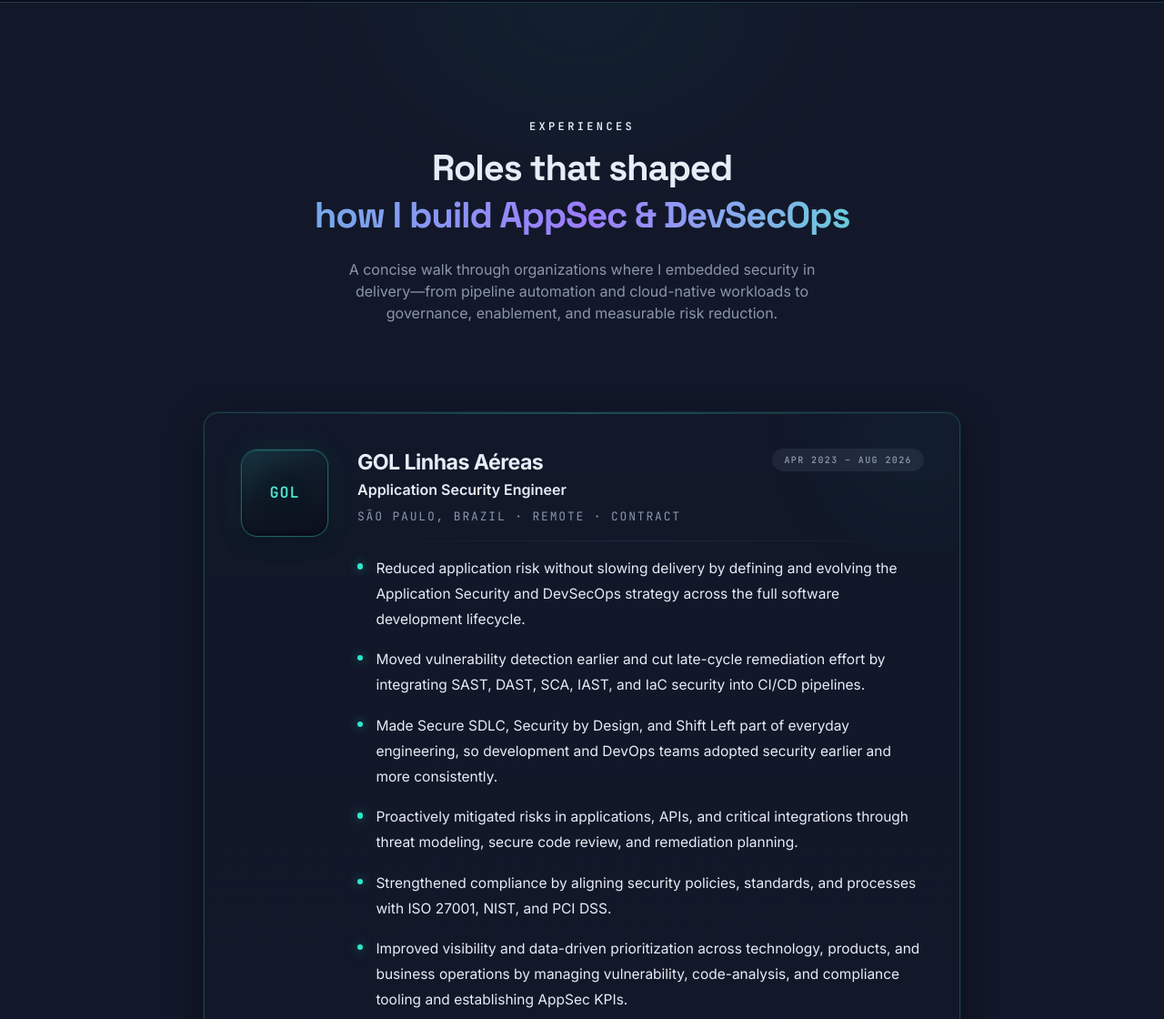
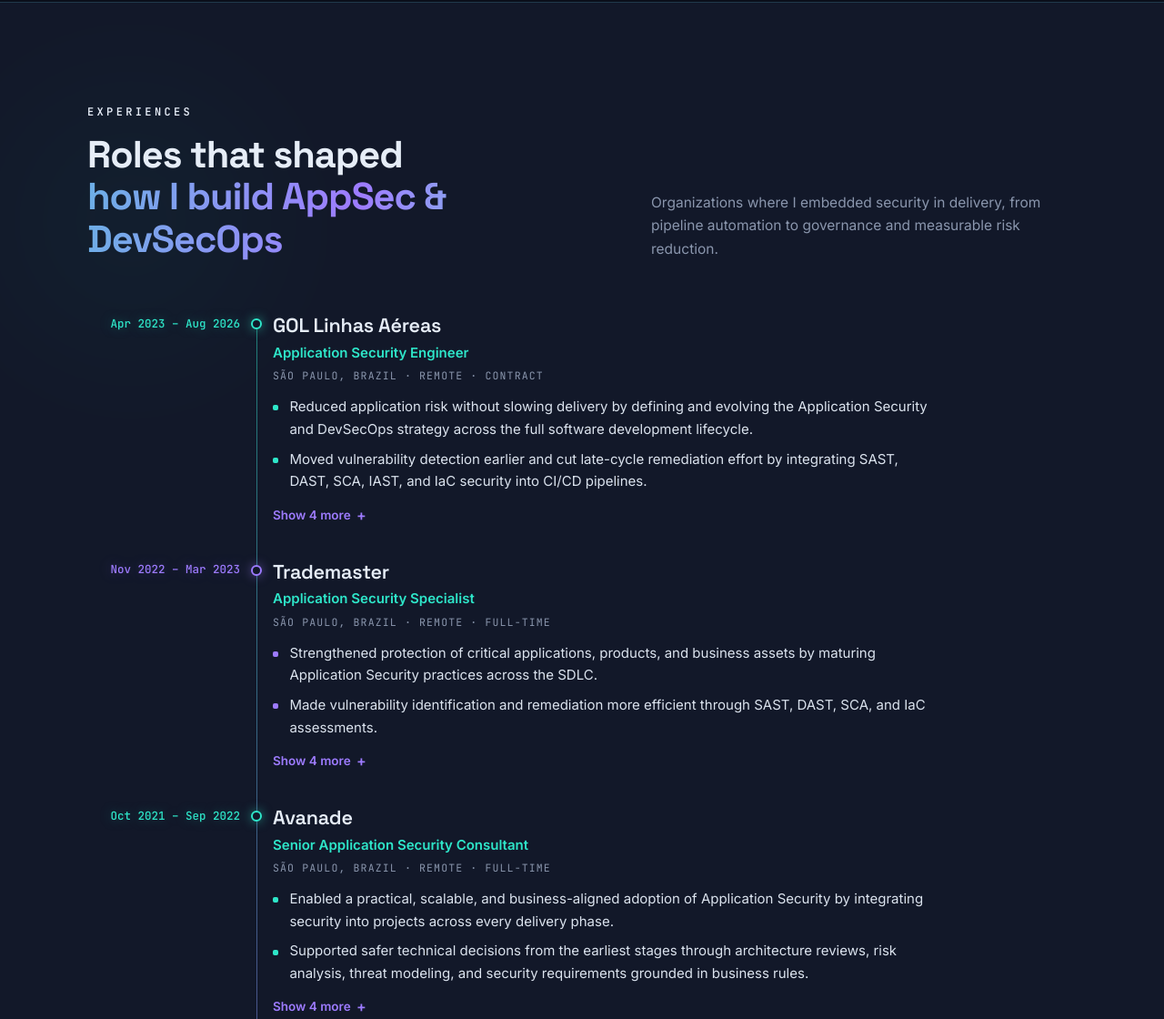
Before and after one commit to lucashgrifoni/lucashgrifoni, an Astro site: page / in a window 1280 px wide. Shown: the part 1983-3103 px from the top of the page at 91% size. Built offline with nearby package versions, Linux system fonts and the light colour scheme; Astro itself is replaced by a stand-in of ours; animation ran at ten frames a second.

Commit message:
feat: timeline experiences, Let's connect, and emblem color fix
- Experiences become a compact timeline with colored dates and "Show more"
- Contact title is now "Let's connect" with copy for any visitor
- Emblem glyphs use a gradient in their own space so straight strokes get color
- Remove the unused ExperienceCard component

```diff
--- a/src/components/layout/Footer.astro
+++ b/src/components/layout/Footer.astro
@@ -26,10 +26,11 @@ const year = new Date().getFullYear();
       <div class="contact-copy">
         <p class="mono mb-4 text-[11px] font-semibold uppercase tracking-[0.28em] text-accent/90 md:text-xs">Contact</p>
         <h2 id="contact-heading" class="font-display contact-h2">
-          Let's talk about <span class="text-brand-gradient">your pipeline</span>
+          Let's <span class="text-brand-gradient">connect</span>
         </h2>
         <p class="contact-lead">
-          Questions about a project, a role, or how to bring security into your delivery? Reach out on any of these.
+          Recruiters, teams, and fellow engineers are all welcome. Reach out about a role, a project, or Application
+          Security in general.
         </p>
       </div>
 
--- a/src/components/sections/ExperienceCard.astro
+++ /dev/null
@@ -1,253 +0,0 @@
----
-import type { Experience } from '../../data/experiences';
-import { withBase } from '../../utils/withBase';
-
-interface Props {
-  experience: Experience;
-}
-
-const { experience: exp } = Astro.props;
-const logoUrl = exp.logoSrc ? withBase(exp.logoSrc) : null;
----
-
-<div class="exp-card-outer" data-tilt-card>
-  <article
-    class="exp-card-inner group relative overflow-hidden rounded-2xl border border-[color-mix(in_srgb,var(--color-accent)_12%,var(--color-border))] bg-gradient-to-b from-[color-mix(in_srgb,var(--color-surface)_95%,transparent)] to-surface p-6 shadow-float transition-[box-shadow,transform] duration-300 ease-out md:p-8 lg:p-10"
-  >
-    <div
-      class="pointer-events-none absolute -right-16 -top-20 h-56 w-56 rounded-full opacity-35 blur-3xl"
-      style="background: radial-gradient(circle, color-mix(in srgb, var(--color-accent) 24%, transparent) 0%, transparent 70%);"
-      aria-hidden="true"
-    >
-    </div>
-    <div
-      class="pointer-events-none absolute inset-x-0 top-0 h-px bg-gradient-to-r from-transparent via-[color-mix(in_srgb,var(--color-accent)_40%,transparent)] to-transparent opacity-80"
-      aria-hidden="true"
-    >
-    </div>
-
-    <div class="relative flex flex-col gap-6 sm:flex-row sm:items-start sm:gap-8">
-      <div class="exp-logo-frame shrink-0">
-        <div class="exp-logo-inner">
-          {
-            logoUrl ? (
-              <img
-                src={logoUrl}
-                alt={`${exp.company} logo`}
-                width="1024"
-                height="1024"
-                class="exp-logo-img"
-                loading="lazy"
-                decoding="async"
-              />
-            ) : (
-              <span class="exp-logo-fallback mono" aria-hidden="true">
-                {exp.logoAbbr}
-              </span>
-            )
-          }
-        </div>
-      </div>
-
-      <div class="min-w-0 flex-1 space-y-4">
-        <div class="flex flex-wrap items-start justify-between gap-3">
-          <div class="min-w-0">
-            <h3 class="text-xl font-bold tracking-tight text-text-primary md:text-[1.45rem]">
-              {exp.company}
-            </h3>
-            <p class="mt-1 text-[15px] font-semibold text-accent/95 md:text-base">
-              {exp.role}
-            </p>
-            <p class="mono mt-2 text-[12px] uppercase tracking-[0.14em] text-text-muted md:text-[13px]">
-              {exp.location}
-              <span class="text-text-muted/50"> · </span>
-              {exp.arrangement}
-            </p>
-          </div>
-          <span
-            class:list={[
-              'mono shrink-0 inline-flex items-center rounded-full px-3 py-1 text-[10px] font-semibold uppercase tracking-[0.14em] ring-1',
-              exp.status === 'present'
-                ? 'text-accent ring-[color-mix(in_srgb,var(--color-accent)_55%,transparent)] bg-[color-mix(in_srgb,var(--color-accent)_10%,transparent)]'
-                : 'text-text-muted ring-border-custom bg-[color-mix(in_srgb,var(--color-muted)_12%,transparent)]',
-            ]}
-          >
-            {exp.statusLabel}
-          </span>
-        </div>
-
-        <div class="h-px w-full bg-gradient-to-r from-transparent via-border-custom to-transparent" aria-hidden="true">
-        </div>
-
-        <ul
-          class="exp-body-list m-0 list-none space-y-4 p-0 text-[15px] leading-[1.78] text-text-primary/95 md:text-[15.5px] md:leading-[1.82]"
-        >
-          {
-            exp.paragraphs.map((p) => (
-              <li class="exp-body-item flex gap-3.5">
-                <span class="exp-body-bullet shrink-0" aria-hidden="true" />
-                <span class="min-w-0 flex-1">{p}</span>
-              </li>
-            ))
-          }
-        </ul>
-      </div>
-    </div>
-  </article>
-</div>
-
-<style>
-  /* Bullet estilo “lista” (Word), na paleta accent */
-  .exp-body-bullet {
-    width: 0.4rem;
-    height: 0.4rem;
-    margin-top: 0.58em;
-    border-radius: 9999px;
-    background: var(--color-accent);
-    box-shadow: 0 0 12px color-mix(in srgb, var(--color-accent) 55%, transparent);
-  }
-
-  @media (prefers-reduced-motion: reduce) {
-    .exp-body-bullet {
-      box-shadow: none;
-    }
-  }
-
-  /* Moldura de logo espelhada dos cards de projeto (1:1, premium) */
-  .exp-logo-frame {
-    --logo-frame-size: 5.35rem;
-    --logo-frame-pad: 0.45rem;
-    position: relative;
-    display: flex;
-    align-items: center;
-    justify-content: center;
-    box-sizing: border-box;
-    overflow: hidden;
-    width: var(--logo-frame-size);
-    height: var(--logo-frame-size);
-    padding: var(--logo-frame-pad);
-    border-radius: 1rem;
-    border: 1px solid color-mix(in srgb, var(--color-accent) 28%, var(--color-border));
-    background: linear-gradient(
-      165deg,
-      color-mix(in srgb, var(--color-surface) 94%, var(--color-accent)) 0%,
-      color-mix(in srgb, var(--color-bg) 92%, transparent) 100%
-    );
-    box-shadow:
-      inset 0 1px 0 color-mix(in srgb, var(--color-accent) 16%, transparent),
-      inset 0 -2px 4px rgba(0, 0, 0, 0.35),
-      0 6px 20px rgba(0, 0, 0, 0.42),
-      0 0 0 1px color-mix(in srgb, var(--color-accent) 9%, transparent),
-      0 0 32px color-mix(in srgb, var(--color-accent) 11%, transparent);
-  }
-
-  .exp-logo-frame::before {
-    content: '';
-    position: absolute;
-    inset: 0;
-    border-radius: inherit;
-    pointer-events: none;
-    background: linear-gradient(
-      145deg,
-      color-mix(in srgb, var(--color-accent) 8%, transparent) 0%,
-      transparent 42%
-    );
-  }
-
-  .exp-logo-inner {
-    position: relative;
-    z-index: 1;
-    box-sizing: border-box;
-    width: 100%;
-    height: 100%;
-    min-width: 0;
-    min-height: 0;
-    aspect-ratio: 1 / 1;
-    display: flex;
-    align-items: center;
-    justify-content: center;
-    border-radius: 0.5rem;
-    background: radial-gradient(
-      70% 70% at 50% 50%,
-      color-mix(in srgb, var(--color-bg) 28%, transparent) 0%,
-      transparent 78%
-    );
-  }
-
-  .exp-logo-img {
-    display: block;
-    width: 100%;
-    height: 100%;
-    max-width: 100%;
-    max-height: 100%;
-    object-fit: contain;
-    object-position: center;
-    filter: drop-shadow(0 1px 3px rgba(0, 0, 0, 0.45));
-  }
-
-  .exp-logo-fallback {
-    font-size: clamp(0.95rem, 0.35vw + 0.85rem, 1.05rem);
-    font-weight: 700;
-    letter-spacing: 0.06em;
-    color: color-mix(in srgb, var(--color-accent) 82%, var(--color-text));
-    text-shadow: 0 0 24px color-mix(in srgb, var(--color-accent) 25%, transparent);
-  }
-
-  @media (min-width: 768px) {
-    .exp-logo-frame {
-      --logo-frame-size: 6rem;
-      --logo-frame-pad: 0.5rem;
-      border-radius: 1.125rem;
-    }
-
-    .exp-logo-inner {
-      border-radius: 0.625rem;
-    }
-  }
-
-  @media (prefers-reduced-motion: reduce) {
-    .exp-logo-frame {
-      box-shadow:
-        inset 0 1px 0 color-mix(in srgb, var(--color-accent) 12%, transparent),
-        inset 0 -2px 4px rgba(0, 0, 0, 0.3),
-        0 4px 14px rgba(0, 0, 0, 0.38),
-        0 0 0 1px color-mix(in srgb, var(--color-accent) 8%, transparent);
-    }
-    .exp-logo-fallback {
-      text-shadow: none;
-    }
-  }
-
-  @media (hover: hover) and (pointer: fine) {
-    .exp-card-outer:hover .exp-card-inner {
-      box-shadow:
-        0 24px 56px rgba(0, 0, 0, 0.45),
-        0 0 0 1px color-mix(in srgb, var(--color-accent) 18%, transparent),
-        0 0 40px color-mix(in srgb, var(--color-accent) 10%, transparent);
-    }
-
-    .exp-card-outer:hover .exp-logo-frame {
-      border-color: color-mix(in srgb, var(--color-accent) 38%, var(--color-border));
-      box-shadow:
-        inset 0 1px 0 color-mix(in srgb, var(--color-accent) 20%, transparent),
-        inset 0 -2px 4px rgba(0, 0, 0, 0.35),
-        0 8px 24px rgba(0, 0, 0, 0.45),
-        0 0 0 1px color-mix(in srgb, var(--color-accent) 14%, transparent),
-        0 0 40px color-mix(in srgb, var(--color-accent) 14%, transparent);
-    }
-  }
-
-  @media (prefers-reduced-motion: reduce) {
-    .exp-card-outer:hover .exp-card-inner {
-      box-shadow: var(--shadow-float);
-    }
-    .exp-card-outer:hover .exp-logo-frame {
-      border-color: color-mix(in srgb, var(--color-accent) 28%, var(--color-border));
-      box-shadow:
-        inset 0 1px 0 color-mix(in srgb, var(--color-accent) 12%, transparent),
-        inset 0 -2px 4px rgba(0, 0, 0, 0.3),
-        0 4px 14px rgba(0, 0, 0, 0.38),
-        0 0 0 1px color-mix(in srgb, var(--color-accent) 8%, transparent);
-    }
-  }
-</style>
--- a/src/components/sections/Experiences.astro
+++ b/src/components/sections/Experiences.astro
@@ -1,62 +1,75 @@
 ---
 import { experiences } from '../../data/experiences';
-import ExperienceCard from './ExperienceCard.astro';
+
+// Bullets shown before "Show more"; the rest stay one click away.
+const VISIBLE = 2;
 ---
 
 <section
   id="experiences"
-  class="exp-section relative z-10 overflow-hidden border-t border-[color-mix(in_srgb,var(--color-accent)_8%,var(--color-border))] bg-surface py-20 md:py-28 lg:py-32"
+  class="exp-section relative z-10 overflow-hidden border-t border-[color-mix(in_srgb,var(--color-accent)_8%,var(--color-border))] bg-surface py-20 md:py-28"
   aria-labelledby="experiences-heading"
 >
   <div
-    class="pointer-events-none absolute left-1/2 top-0 h-[min(75vw,480px)] w-[min(95vw,720px)] -translate-x-1/2 -translate-y-1/2 rounded-full opacity-25 blur-3xl md:opacity-32"
-    style="background: radial-gradient(ellipse at center, color-mix(in srgb, var(--color-accent) 20%, transparent) 0%, transparent 65%);"
+    class="pointer-events-none absolute -left-24 top-0 h-[min(75vw,480px)] w-[min(75vw,480px)] rounded-full opacity-25 blur-3xl"
+    style="background: radial-gradient(circle, color-mix(in srgb, var(--color-accent) 20%, transparent) 0%, transparent 65%);"
     aria-hidden="true"
   >
   </div>
   <div
-    class="pointer-events-none absolute bottom-0 right-0 h-80 w-80 rounded-full opacity-20 blur-3xl"
-    style="background: radial-gradient(circle, color-mix(in srgb, var(--color-accent) 14%, transparent) 0%, transparent 72%);"
+    class="pointer-events-none absolute -right-24 bottom-0 h-80 w-80 rounded-full opacity-25 blur-3xl"
+    style="background: radial-gradient(circle, color-mix(in srgb, var(--color-accent-2) 18%, transparent) 0%, transparent 72%);"
     aria-hidden="true"
   >
   </div>
 
-  <div class="relative mx-auto max-w-4xl px-4 sm:px-6 lg:px-8">
-    <header
-      class="exp-animate mx-auto mb-12 max-w-2xl text-center md:mb-16"
-      data-exp-animate
-      style="--delay: 0s"
-    >
-      <p class="mono mb-4 text-[11px] font-semibold uppercase tracking-[0.28em] text-accent/90 md:text-xs">
-        Experiences
+  <div class="relative mx-auto max-w-6xl px-4 sm:px-6 lg:px-8">
+    <header class="exp-head exp-animate" data-exp-animate style="--delay: 0s">
+      <div>
+        <p class="mono mb-4 text-[11px] font-semibold uppercase tracking-[0.28em] text-accent/90 md:text-xs">Experiences</p>
+        <h2 id="experiences-heading" class="font-display exp-h2">
+          Roles that shaped
+          <span class="text-brand-gradient block">how I build AppSec & DevSecOps</span>
+        </h2>
+      </div>
+      <p class="exp-intro">
+        Organizations where I embedded security in delivery, from pipeline automation to governance and measurable risk
+        reduction.
       </p>
-      <h2
-        id="experiences-heading"
-        class="font-display text-balance text-3xl font-bold tracking-[-0.03em] text-text-primary md:text-4xl lg:text-[2.5rem] lg:leading-[1.12]"
-      >
-        <span class="block">Roles that shaped</span>
-        <span class="text-brand-gradient mt-1 block md:mt-2">how I build AppSec & DevSecOps</span>
-      </h2>
-      <p class="mx-auto mt-5 max-w-xl text-[15px] leading-relaxed text-text-muted md:mt-6 md:text-base">
-        A concise walk through organizations where I embedded security in delivery—from pipeline automation and cloud-native
-        workloads to governance, enablement, and measurable risk reduction.
-      </p>
-      <div class="mx-auto mt-6 h-px w-16 bg-gradient-to-r from-accent/80 to-transparent md:mt-8" aria-hidden="true"></div>
     </header>
 
-    <div class="flex flex-col gap-8 md:gap-10 lg:gap-12">
+    <ol class="tl">
       {
         experiences.map((exp, i) => (
-          <div
-            class="exp-animate will-change-transform"
-            data-exp-animate
-            style={`--delay: ${0.06 + i * 0.055}s`}
-          >
-            <ExperienceCard experience={exp} />
-          </div>
+          <li class="tl-item exp-animate" data-exp-animate data-tone={i % 2 === 0 ? 'teal' : 'violet'} style={`--delay: ${0.04 + i * 0.05}s`}>
+            <div class="tl-when mono">{exp.statusLabel}</div>
+            <div class="tl-dot" aria-hidden="true" />
+            <div class="tl-body">
+              <h3 class="tl-company font-display">{exp.company}</h3>
+              <p class="tl-role">{exp.role}</p>
+              <p class="tl-meta mono">
+                {exp.location} · {exp.arrangement}
+              </p>
+              <ul class="tl-points">
+                {exp.paragraphs.slice(0, VISIBLE).map((p) => (
+                  <li>{p}</li>
+                ))}
+              </ul>
+              {exp.paragraphs.length > VISIBLE && (
+                <details class="tl-more">
+                  <summary>Show {exp.paragraphs.length - VISIBLE} more</summary>
+                  <ul class="tl-points">
+                    {exp.paragraphs.slice(VISIBLE).map((p) => (
+                      <li>{p}</li>
+                    ))}
+                  </ul>
+                </details>
+              )}
+            </div>
+          </li>
         ))
       }
-    </div>
+    </ol>
   </div>
 </section>
 
@@ -99,6 +112,222 @@ import ExperienceCard from './ExperienceCard.astro';
     transform: translate3d(0, 0, 0);
   }
 
+  .exp-head {
+    display: grid;
+    grid-template-columns: minmax(0, 1.1fr) minmax(0, 0.9fr);
+    gap: 1.25rem 3rem;
+    align-items: end;
+    margin-bottom: clamp(2.5rem, 5vw, 3.5rem);
+  }
+
+  .exp-h2 {
+    margin: 0;
+    font-size: clamp(2rem, 3.6vw, 2.6rem);
+    font-weight: 700;
+    line-height: 1.12;
+    letter-spacing: -0.025em;
+    color: var(--color-text);
+  }
+
+  .exp-intro {
+    margin: 0;
+    font-size: 15.5px;
+    line-height: 1.65;
+    color: var(--color-muted);
+  }
+
+  /* Timeline: date column, rail with dots, content column. */
+  .tl {
+    --when: 10.5rem;
+    --rail: 2.25rem;
+    position: relative;
+    margin: 0;
+    padding: 0;
+    list-style: none;
+  }
+
+  .tl::before {
+    content: '';
+    position: absolute;
+    top: 0.5rem;
+    bottom: 0.5rem;
+    left: calc(var(--when) + var(--rail) / 2);
+    width: 1px;
+    background: linear-gradient(180deg, var(--color-accent), var(--color-accent-2) 65%, transparent);
+    opacity: 0.5;
+  }
+
+  .tl-item {
+    --tone: var(--color-accent);
+    display: grid;
+    grid-template-columns: var(--when) var(--rail) minmax(0, 1fr);
+    padding-bottom: 2.25rem;
+  }
+
+  .tl-item[data-tone='violet'] {
+    --tone: var(--color-accent-2);
+  }
+
+  .tl-item:last-child {
+    padding-bottom: 0;
+  }
+
+  .tl-when {
+    padding-top: 0.3rem;
+    text-align: right;
+    font-size: 12.5px;
+    font-weight: 500;
+    color: var(--tone);
+    text-shadow: 0 0 14px color-mix(in srgb, var(--tone) 35%, transparent);
+    font-variant-numeric: tabular-nums;
+  }
+
+  .tl-dot {
+    position: relative;
+  }
+
+  .tl-dot::before {
+    content: '';
+    position: absolute;
+    top: 0.5rem;
+    left: 50%;
+    width: 0.75rem;
+    height: 0.75rem;
+    border-radius: 50%;
+    transform: translateX(-50%);
+    background: var(--color-surface);
+    border: 2px solid var(--tone);
+    box-shadow: 0 0 12px color-mix(in srgb, var(--tone) 55%, transparent);
+  }
+
+  .tl-body {
+    min-width: 0;
+  }
+
+  .tl-company {
+    margin: 0;
+    font-size: 1.35rem;
+    font-weight: 600;
+    letter-spacing: -0.01em;
+    color: var(--color-text);
+  }
+
+  .tl-role {
+    margin: 0.15rem 0 0;
+    font-size: 15px;
+    font-weight: 600;
+    color: var(--color-accent);
+  }
+
+  .tl-meta {
+    margin: 0.3rem 0 0.85rem;
+    font-size: 11.5px;
+    letter-spacing: 0.1em;
+    text-transform: uppercase;
+    color: var(--color-muted);
+  }
+
+  .tl-points {
+    margin: 0;
+    padding: 0;
+    list-style: none;
+    display: grid;
+    gap: 0.5rem;
+    max-width: 72ch;
+  }
+
+  .tl-points li {
+    position: relative;
+    padding-left: 1.15rem;
+    font-size: 15px;
+    line-height: 1.65;
+    color: color-mix(in srgb, var(--color-text) 88%, var(--color-muted));
+  }
+
+  .tl-points li::before {
+    content: '';
+    position: absolute;
+    left: 0;
+    top: 0.68em;
+    width: 0.375rem;
+    height: 0.375rem;
+    border-radius: 2px;
+    background: var(--tone);
+  }
+
+  .tl-more {
+    margin-top: 0.65rem;
+  }
+
+  .tl-more .tl-points {
+    margin-top: 0.5rem;
+  }
+
+  .tl-more summary {
+    display: inline-flex;
+    align-items: center;
+    gap: 0.4rem;
+    cursor: pointer;
+    list-style: none;
+    font-size: 13.5px;
+    font-weight: 600;
+    color: var(--color-accent-2);
+  }
+
+  .tl-more summary::-webkit-details-marker {
+    display: none;
+  }
+
+  .tl-more summary::after {
+    content: '+';
+    font-size: 1rem;
+    line-height: 1;
+  }
+
+  .tl-more[open] summary::after {
+    content: '−';
+  }
+
+  .tl-more summary:focus-visible {
+    outline: 2px solid var(--color-accent);
+    outline-offset: 3px;
+    border-radius: 4px;
+  }
+
+  @media (max-width: 760px) {
+    .exp-head {
+      grid-template-columns: minmax(0, 1fr);
+    }
+
+    .tl {
+      --rail: 1.5rem;
+    }
+
+    .tl::before {
+      left: calc(var(--rail) / 2);
+    }
+
+    .tl-item {
+      grid-template-columns: var(--rail) minmax(0, 1fr);
+    }
+
+    .tl-when {
+      grid-column: 2;
+      grid-row: 1;
+      padding: 0 0 0.2rem;
+      text-align: left;
+    }
+
+    .tl-dot {
+      grid-column: 1;
+      grid-row: 1 / span 2;
+    }
+
+    .tl-body {
+      grid-column: 2;
+    }
+  }
+
   @media (prefers-reduced-motion: reduce) {
     .exp-animate {
       opacity: 1;
```
Also changed, not shown: src/components/sections/ProjectEmblem.astro (+7 -1 lines).
